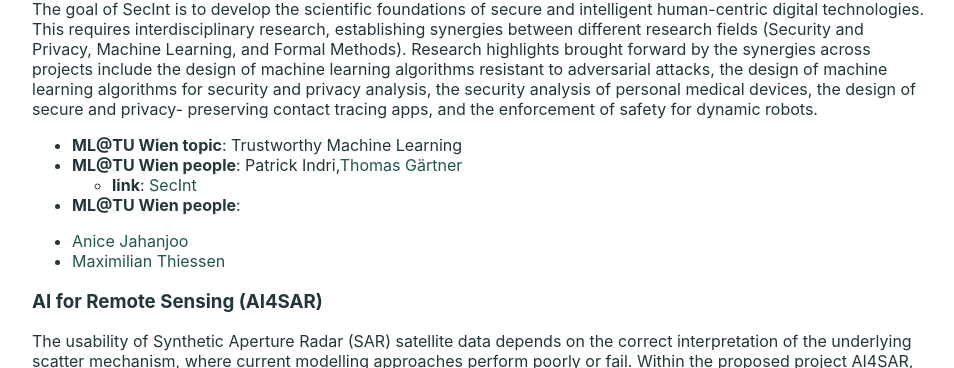
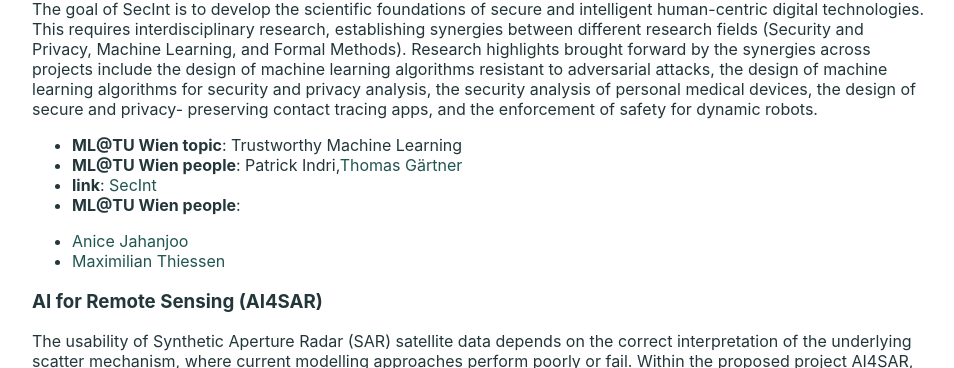
Before and after one commit to ml-tuw/ml-tuw.github.io, a Jekyll site: the page built from projects/md/index.md, in a window 1280 px wide. Shown: the part 1559-1927 px from the top of the page, without its empty margins (160-1114 px from the left). Built offline with Jekyll 4.4.1, drawn with Linux system fonts in a browser that asks for light colours.

Commit message:
~~test~~

```diff
--- a/_includes/linked_name.md
+++ b/_includes/linked_name.md
@@ -1,7 +1,7 @@
-{% if site.data.peoplenl[include.id].link %}
+{%- if site.data.peoplenl[include.id].link -%}
 [{{ site.data.peoplenl[include.id].name | strip}}]({{ site.data.peoplenl[include.id].link}})
-{% elsif site.data.peoplenl[include.id].name %}
+{%- elsif site.data.peoplenl[include.id].name -%}
 {{ site.data.peoplenl[include.id].name | strip}}
-{% else%}
+{%- else -%}
 {{include.id | strip }}
-{% endif %}
+{%- endif -%}
--- a/projects/md/index.md
+++ b/projects/md/index.md
@@ -104,8 +104,7 @@ preserving contact tracing apps, and the enforcement of safety for dynamic robot
 
 - **ML@TU Wien topic**: Trustworthy Machine Learning
  - **ML@TU Wien people**: {{ pn | strip_newlines}}
-   - **link**: [SecInt](https://secint.visp.wien/)
-
+ - **link**: [SecInt](https://secint.visp.wien/)
  - **ML@TU Wien people**:
 <ul>
 <li>{% include linked_name.html id="AniceJahanjoo" -%}</li>
```
